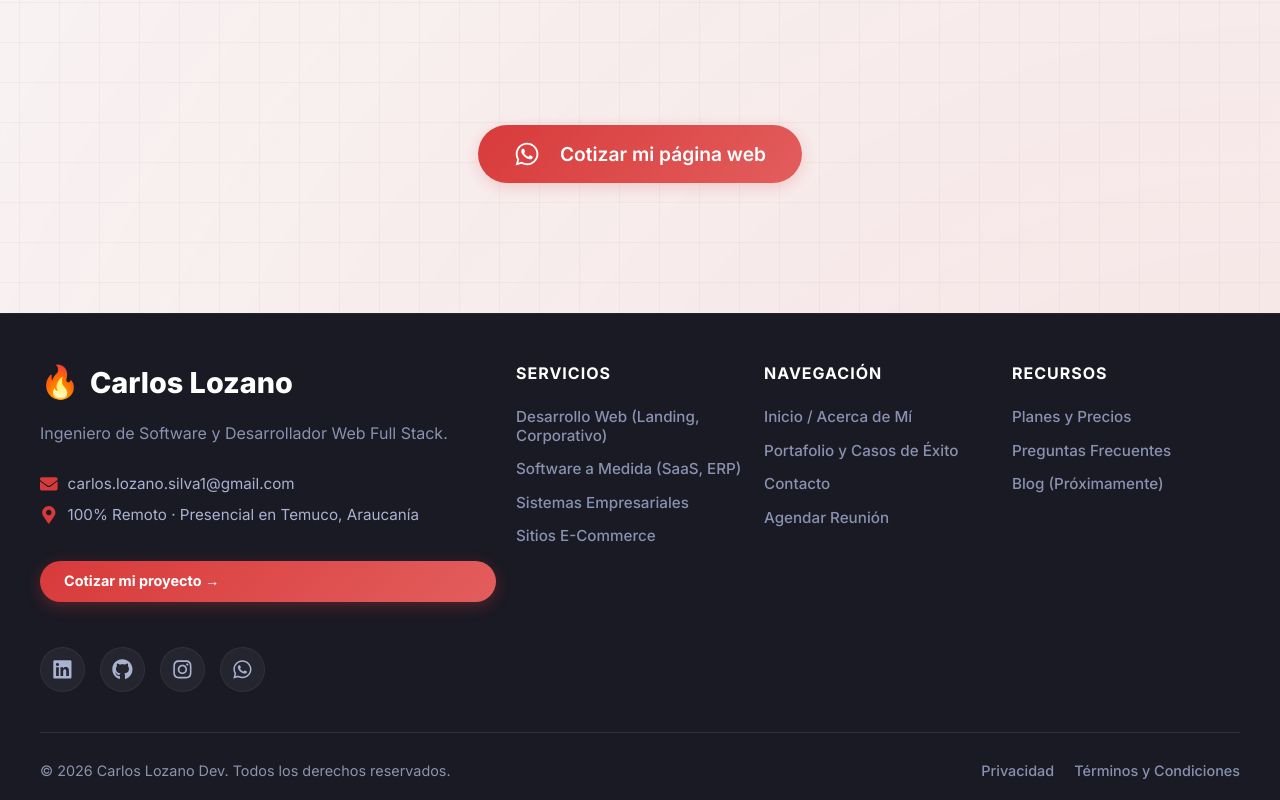
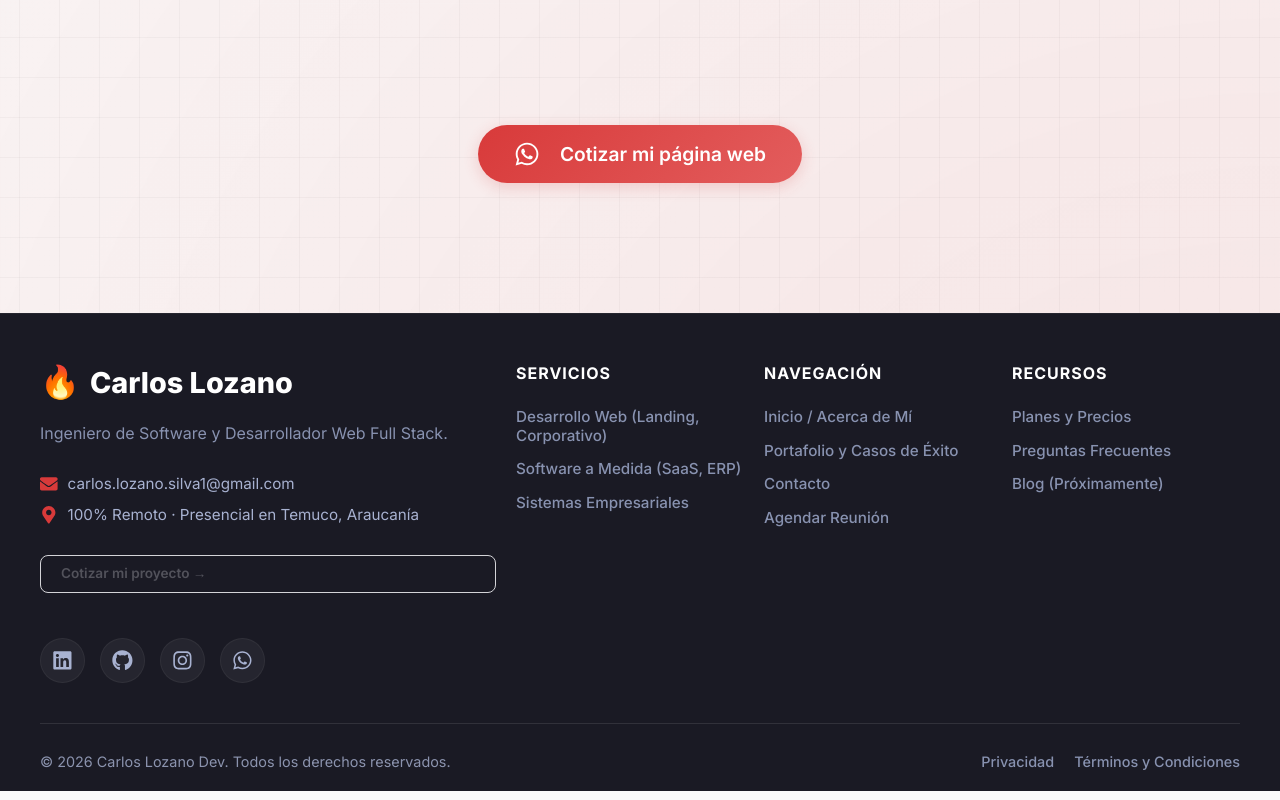
Before and after one commit to CarlosL-Code/Portafolio_react, a React (Vite) app: page /desarrollo-web in a window 1280 px wide. Shown: the part 4114-4914 px from the top of the page. Built offline with nearby package versions, Linux system fonts and the light colour scheme.

Commit message:
update footer CTA, fix FAQ link, remove e-commerce link

```diff
--- a/src/componentes/layout/Footer.css
+++ b/src/componentes/layout/Footer.css
@@ -87,22 +87,30 @@ body:not(.dark) .footer-premium {
 /* CTA Button */
 .footer-cta-btn {
   display: inline-block;
-  margin-top: 16px;
-  padding: 12px 24px;
-  background: linear-gradient(135deg, var(--primario) 0%, #E35D5D 100%);
-  color: #ffffff !important;
-  font-size: 0.9rem;
-  font-weight: 700;
-  border-radius: 100px;
+  margin-top: 10px;
+  padding: 10px 20px;
+  background: transparent;
+  color: var(--shade-7) !important;
+  font-size: 0.85rem;
+  font-weight: 600;
+  border-radius: 8px;
+  border: 1px solid var(--shade-4);
   text-decoration: none !important;
   transition: all 0.3s ease;
-  box-shadow: 0 4px 15px rgba(216, 58, 58, 0.3);
+}
+
+.dark .footer-cta-btn {
+  color: var(--shade-4) !important;
+  border-color: rgba(255, 255, 255, 0.1);
 }
 
 .footer-cta-btn:hover {
-  transform: translateY(-2px);
-  box-shadow: 0 8px 25px rgba(216, 58, 58, 0.5);
+  background: rgba(0, 0, 0, 0.05);
   text-decoration: none !important;
+}
+
+.dark .footer-cta-btn:hover {
+  background: rgba(255, 255, 255, 0.05);
 }
 
 /* Redes Sociales */
--- a/src/componentes/layout/Footer.jsx
+++ b/src/componentes/layout/Footer.jsx
@@ -51,7 +51,6 @@ const Footer = () => {
             <li><Link to="/desarrollo-web" onClick={() => window.scrollTo(0, 0)}>Desarrollo Web (Landing, Corporativo)</Link></li>
             <li><Link to="/software-a-medida" onClick={() => window.scrollTo(0, 0)}>Software a Medida (SaaS, ERP)</Link></li>
             <li><Link to="/sistemas-empresariales" onClick={() => window.scrollTo(0, 0)}>Sistemas Empresariales</Link></li>
-            <li><Link to="/" onClick={() => window.scrollTo(0, 0)}>Sitios E-Commerce</Link></li>
           </ul>
         </div>
 
@@ -78,7 +77,14 @@ const Footer = () => {
                 }, 100);
               }}>Planes y Precios</Link>
             </li>
-            <li><Link to="/desarrollo-web" onClick={() => window.scrollTo(0, 0)}>Preguntas Frecuentes</Link></li>
+            <li>
+              <Link to="/desarrollo-web" onClick={() => {
+                setTimeout(() => {
+                  const el = document.getElementById('faq');
+                  if (el) el.scrollIntoView({ behavior: 'smooth' });
+                }, 100);
+              }}>Preguntas Frecuentes</Link>
+            </li>
             <li><a href="#">Blog (Próximamente)</a></li>
           </ul>
         </div>
--- a/src/pages/DesarrolloWeb.jsx
+++ b/src/pages/DesarrolloWeb.jsx
@@ -122,7 +122,7 @@ const DesarrolloWeb = ({ currency }) => {
           </article>
 
           {/* FAQ */}
-          <article className="anim-scroll">
+          <article className="anim-scroll" id="faq">
             <h2 className="titulo" style={{ marginBottom: '40px', textAlign: 'center' }}>Preguntas Frecuentes</h2>
             <div className="faq-grid">
               <div className="faq-card">
```
